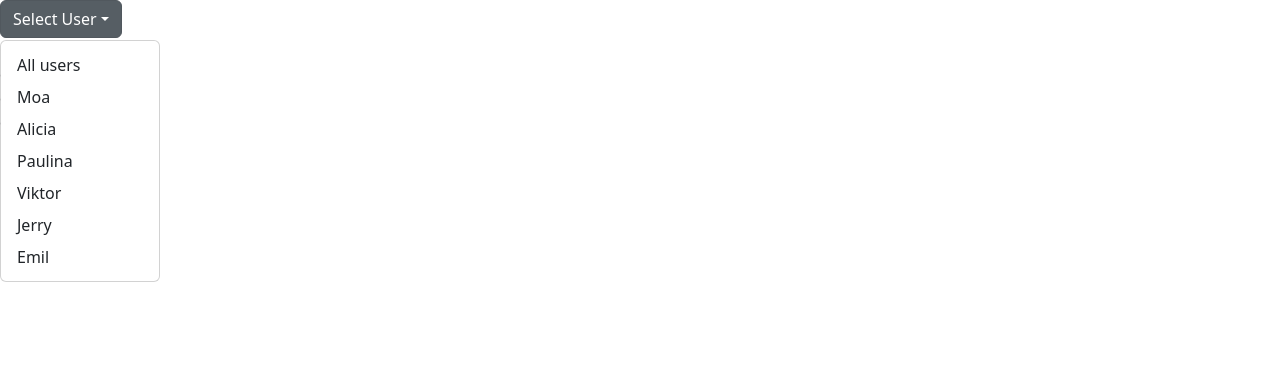
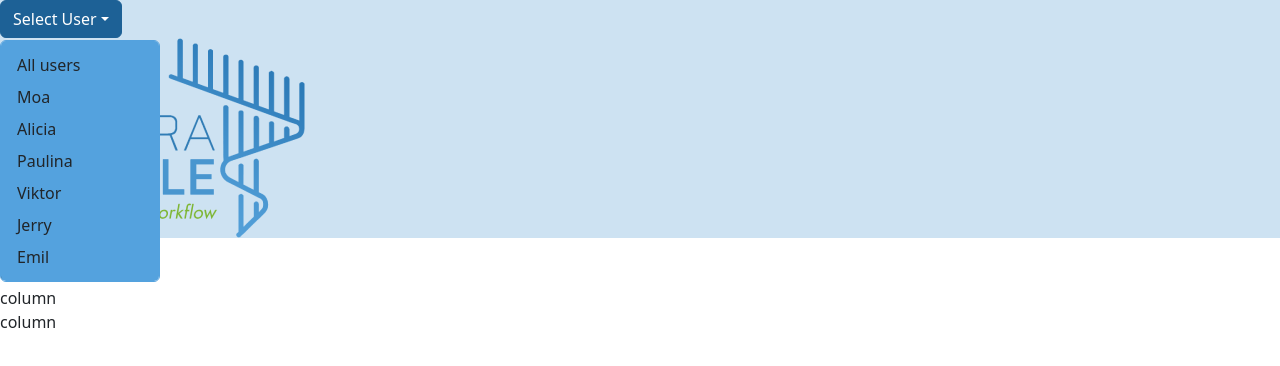
Before and after one commit to Kiwiih/Aurora-Agile, a React (Vite) app: page / in a window 1280 px wide. Both pictures are taken after a click on the button "Select User". Shown: the top 366 px of the page. Built offline with nearby package versions, Linux system fonts and the light colour scheme.

Commit message:
added logo

```diff
--- a/src/components/Header.jsx
+++ b/src/components/Header.jsx
@@ -3,23 +3,38 @@ import { Dropdown } from 'react-bootstrap';
 const Header = ({setUser}) => {
 
   return (
-    <Dropdown>
+    <header className='text-bg-aurora-light'>
+      <Dropdown >
         <Dropdown.Toggle
+          className='btn btn-aurora-primary'
           variant='secondary'
           id='dropdown-basic'
         >
           Select User
         </Dropdown.Toggle>
-      <Dropdown.Menu>
-        <Dropdown.Item onClick={() => setUser('all')}>All users</Dropdown.Item>
+        <Dropdown.Menu className='btn btn-aurora-secondary'>
+          <Dropdown.Item onClick={() => setUser('all')}>
+            All users
+          </Dropdown.Item>
           <Dropdown.Item onClick={() => setUser('Moa')}>Moa</Dropdown.Item>
-        <Dropdown.Item onClick={() => setUser('Alicia')}>Alicia</Dropdown.Item>
-        <Dropdown.Item onClick={() => setUser('Paulina')}>Paulina</Dropdown.Item>
-        <Dropdown.Item onClick={() => setUser('Viktor')}>Viktor</Dropdown.Item>
+          <Dropdown.Item onClick={() => setUser('Alicia')}>
+            Alicia
+          </Dropdown.Item>
+          <Dropdown.Item onClick={() => setUser('Paulina')}>
+            Paulina
+          </Dropdown.Item>
+          <Dropdown.Item onClick={() => setUser('Viktor')}>
+            Viktor
+          </Dropdown.Item>
           <Dropdown.Item onClick={() => setUser('Jerry')}>Jerry</Dropdown.Item>
           <Dropdown.Item onClick={() => setUser('Emil')}>Emil</Dropdown.Item>
         </Dropdown.Menu>
       </Dropdown>
+      <img
+        src='../src/assets/logos/LogoSmall/AuroraAgileOriginalLogoColorSmall.png'
+        alt='Aurora Agile Logo in blue and green colors'
+      />
+    </header>
   );
 }
 
```
Lines whose indentation alone changed are shown as unchanged.
